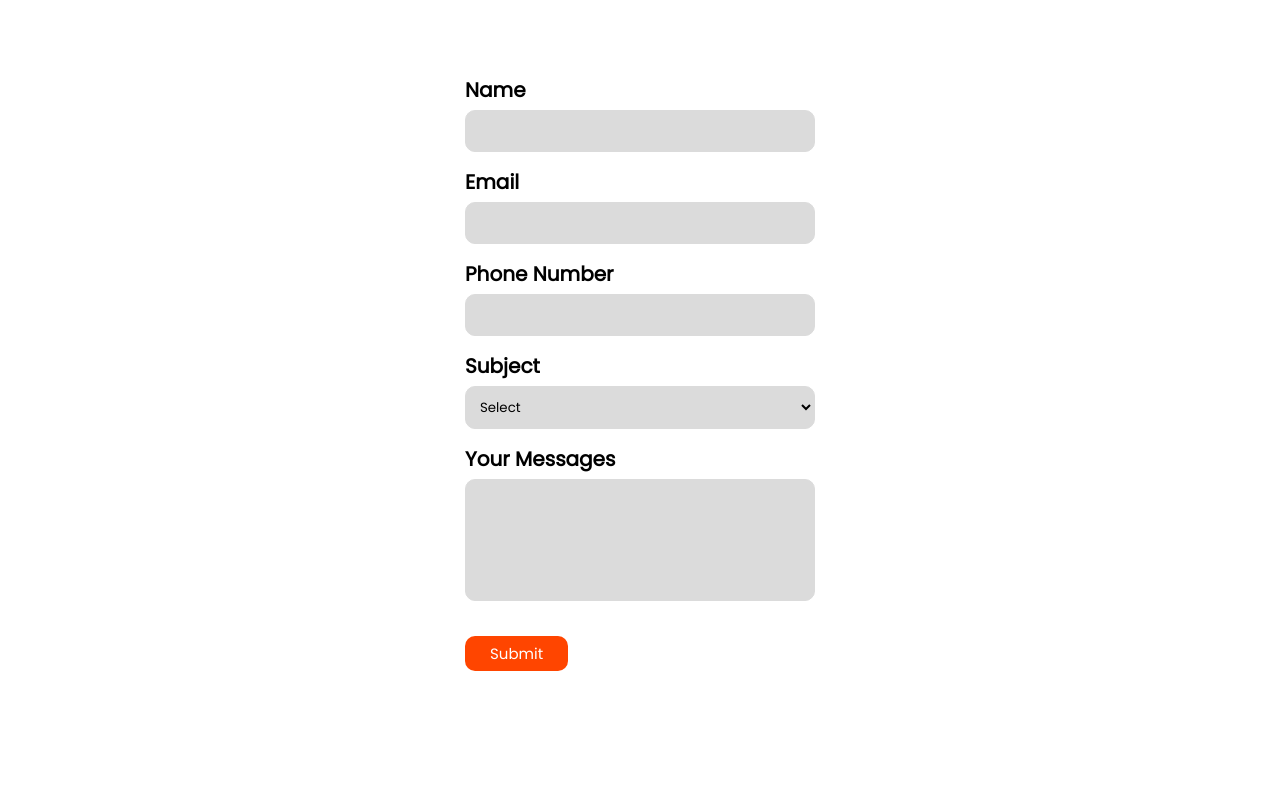
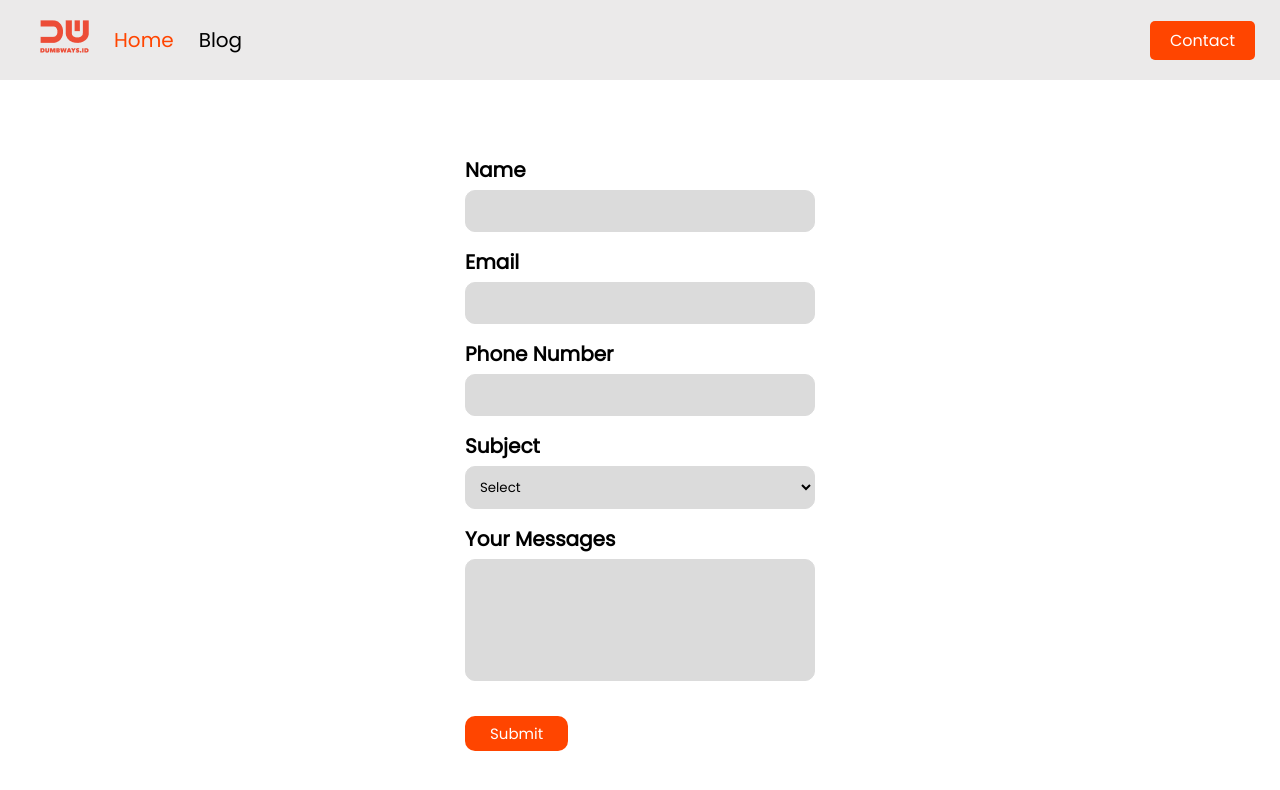
Before and after one commit to rojiloro/batch-47-stage-1, a plain HTML site: page contact.html in a window 1280 px wide. Drawn offline with Linux system fonts and the light colour scheme.

Commit message:
menambah logo dan edit navbar

```diff
--- a/contact.html
+++ b/contact.html
@@ -2,8 +2,27 @@
   <head>
     <title>Contact Me</title>
     <link rel="stylesheet" href="contact.css" />
+    <link rel="stylesheet" href="style.css" />
   </head>
   <body>
+    <nav>
+      <div class="nav-left">
+        <ul>
+          <li>
+            <img src="image/logo.png" alt="logo" />
+          </li>
+          <li>
+            <a class="active" href="index.html">Home</a>
+          </li>
+          <li>
+            <a href="#">Blog</a>
+          </li>
+        </ul>
+      </div>
+      <div class="nav-right">
+        <a href="contact.html">Contact</a>
+      </div>
+    </nav>
     <form>
       <div>
         <label for="input-name">Name</label>
--- a/contact.js
+++ b/contact.js
@@ -0,0 +1,2 @@
+console.log("hai student");
+alert("selamat pagi");
```
Also changed, not shown: index.html (+1 -1 lines), image/logo.png (added).
